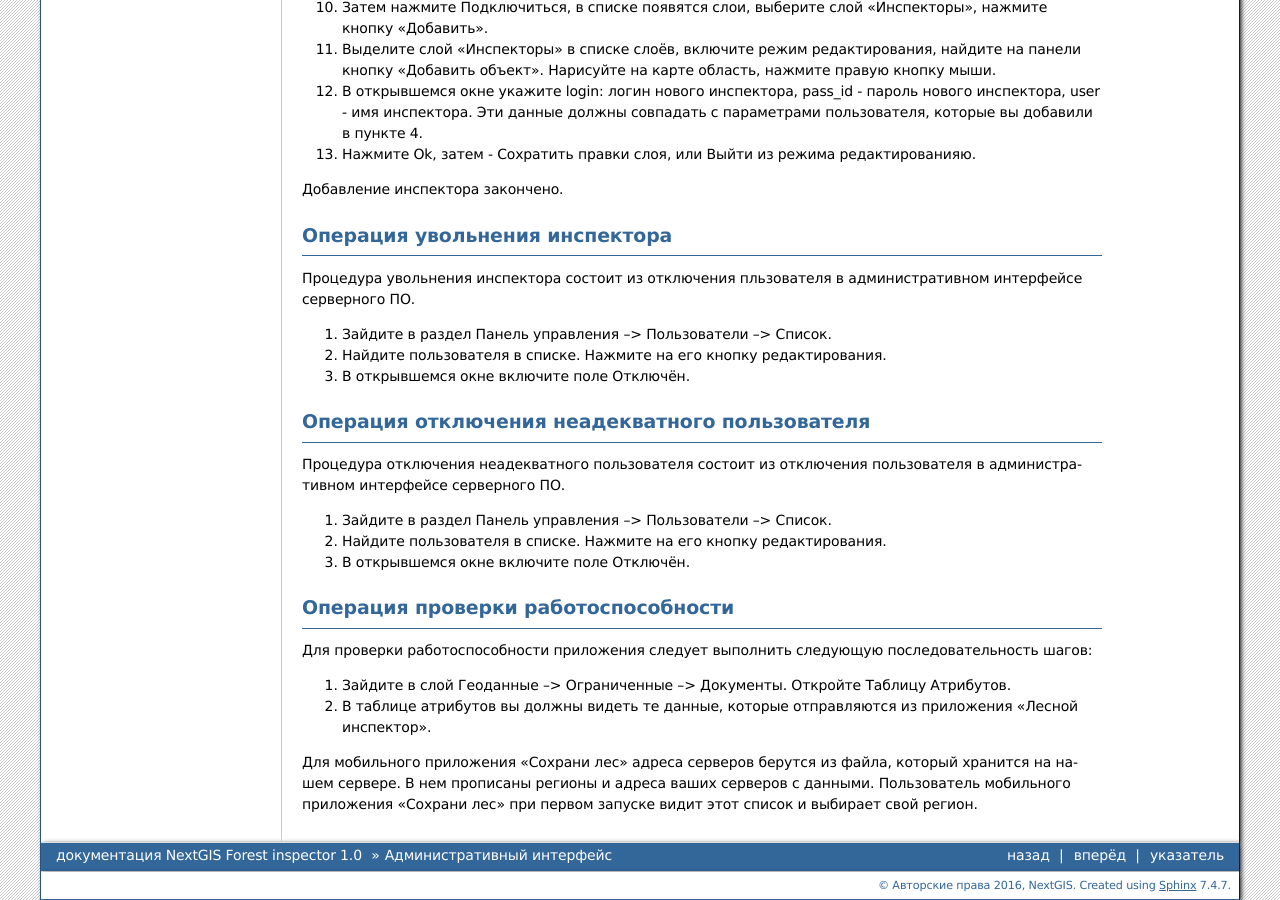
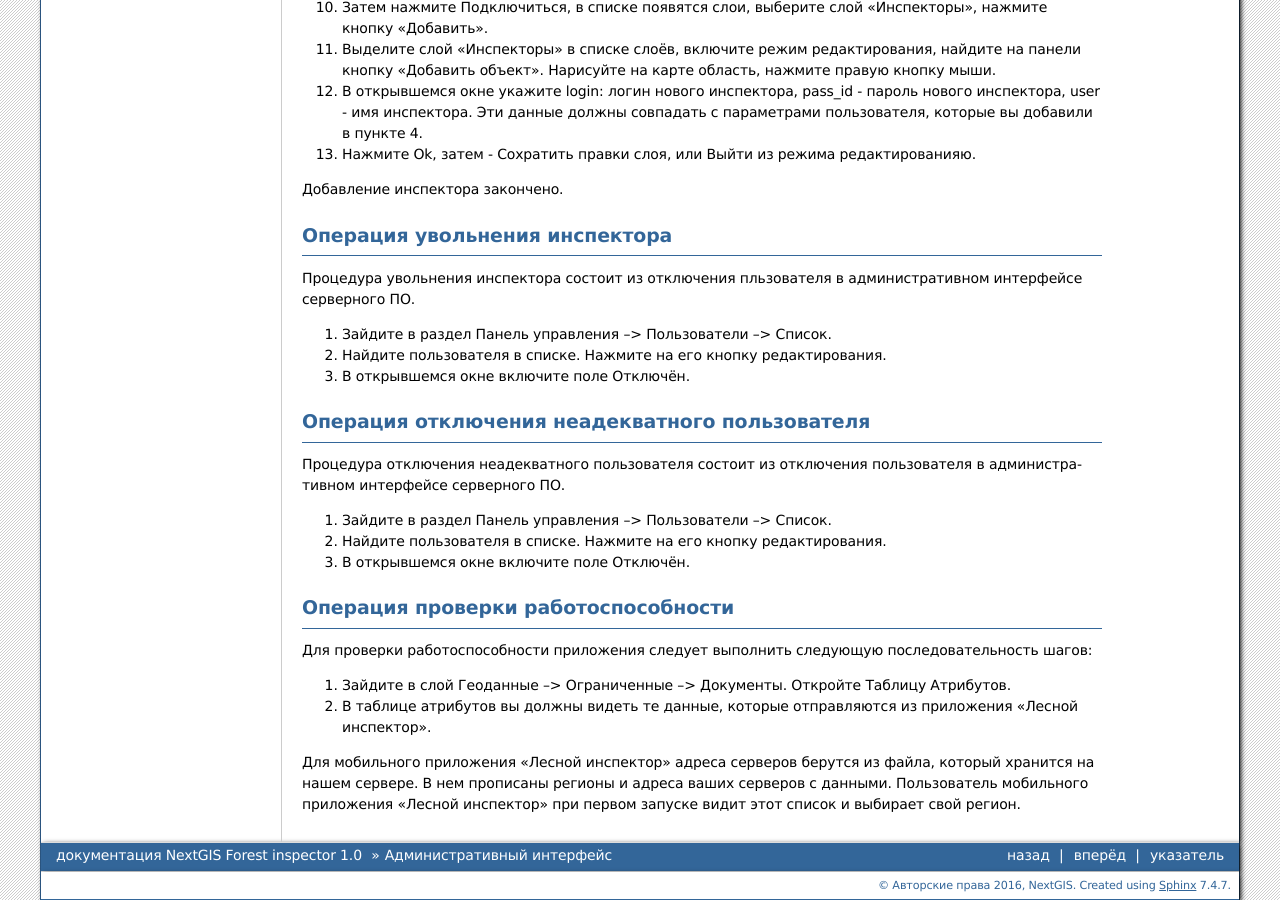
Before and after one commit to nextgis/docs_forestinspector, a Sphinx documentation site: the page built from source/admin.rst, in a window 1280 px wide and 900 px high, scrolled down 1176 px. Built offline with Sphinx 7.4.7, drawn with Linux system fonts in a browser that asks for light colours; formulas are drawn with MathJax 3.

Commit message:
приложение лесной инспектор

```diff
--- a/source/admin.rst
+++ b/source/admin.rst
@@ -98,7 +98,7 @@
 2. В таблице атрибутов вы должны видеть те данные, которые отправляются из приложения "Лесной инспектор".
 
 
-Для мобильного приложения "Сохрани лес" адреса серверов берутся из файла, который
+Для мобильного приложения "Лесной инспектор" адреса серверов берутся из файла, который
 хранится на нашем сервере. В нем прописаны регионы и адреса ваших серверов с данными.
-Пользователь мобильного приложения "Сохрани лес" при первом запуске видит этот список
-и выбирает свой регион.
+Пользователь мобильного приложения "Лесной инспектор" при первом запуске видит этот
+список и выбирает свой регион.
```
